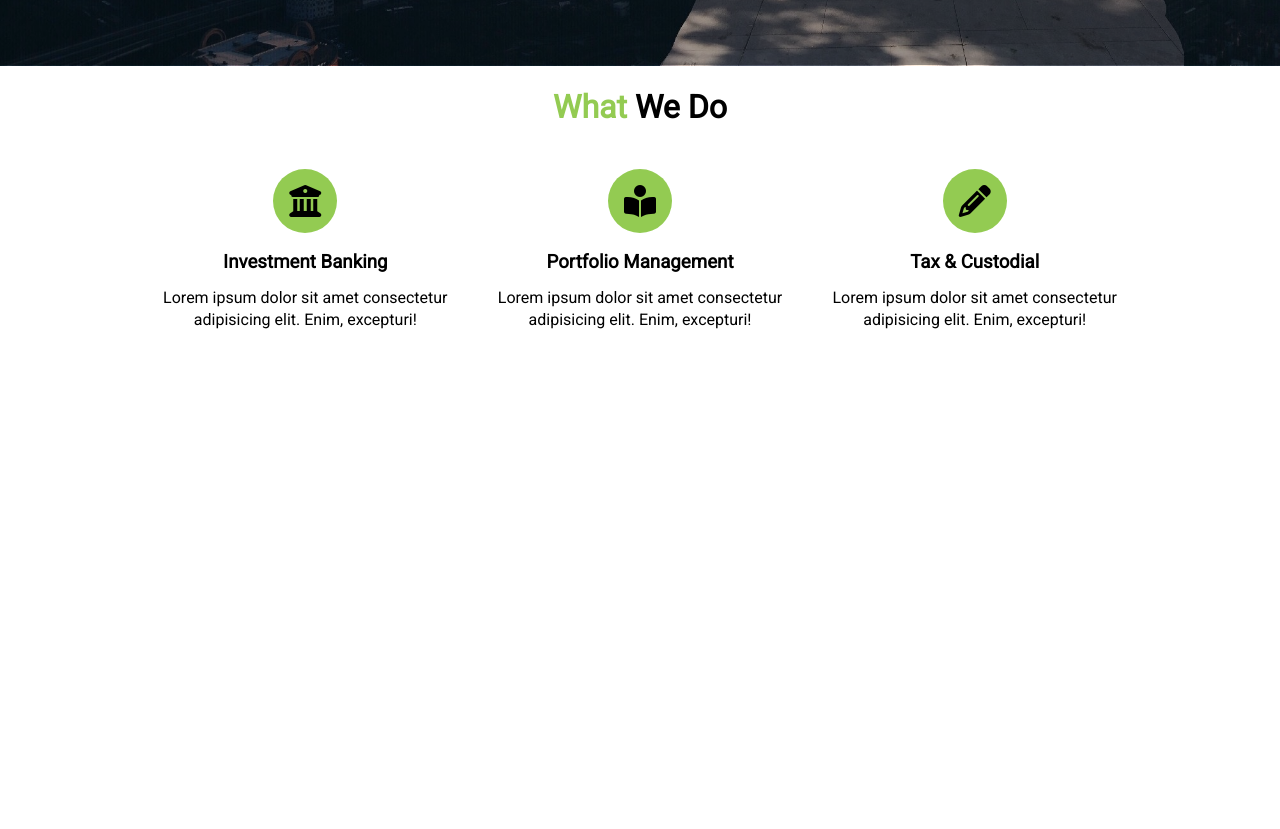
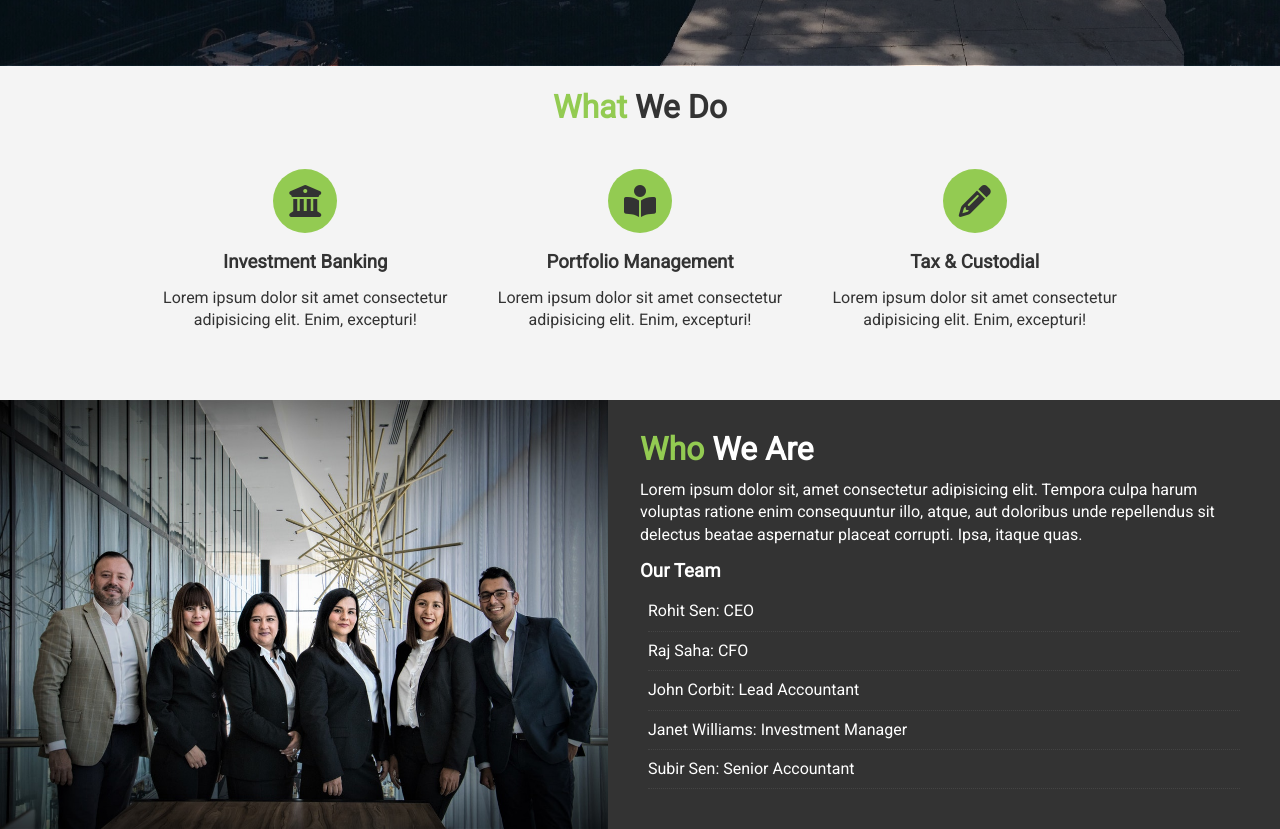
Before and after one commit to rounakbhowmick/Financial-Company-Website, a plain HTML site: page index.html in a window 1280 px wide. Shown: the part 800-1629 px from the top of the page. Before the commit the page ends 1200 px from the top, so only its background shows below. Drawn offline with Linux system fonts and the light colour scheme.

Commit message:
who we are

```diff
--- a/css/style.css
+++ b/css/style.css
@@ -36,6 +36,16 @@ p {
     color: #93cb52;
 }
 
+.bg-light {
+    background: #f4f4f4;
+    color: #333;
+}
+
+.bg-dark {
+    background: #333;
+    color: #fff;
+}
+
 .l-heading {
     font-size: 4rem;
     margin-bottom: 0.75rem;
@@ -65,6 +75,18 @@ p {
     padding: 3rem 0;
 }
 
+.p-1 {
+    padding: 1.5rem;
+}
+
+.p-2 {
+    padding: 2rem;
+}
+
+.p-3 {
+    padding: 3rem;
+}
+
 .btn {
     display: inline-block;
     color: #fff;
@@ -81,6 +103,16 @@ p {
 .btn-dark {
     background: #333;
     color: #fff;
+}
+
+.list {
+    margin: 0.5rem;
+    list-style: none;
+}
+
+.list li {
+    padding: 0.5rem 0;
+    border-bottom: #444 dotted 1px;
 }
 
 /* Navbar */
@@ -154,3 +186,27 @@ p {
     border-radius: 50%;
     margin-bottom: 1rem;
 }
+
+/* Section: Who We Are */
+#who {
+    display: flex;
+}
+
+#who div {
+    flex: 1;
+}
+
+#who .who-img {
+    background: url('../img/people.jpg') no-repeat center center/cover;
+}
+
+/* Section: Clients */
+#clients .items {
+    display: flex;
+}
+
+#clients .items img {
+    display: block;
+    margin: auto;
+    width: 60%;
+}
--- a/index.html
+++ b/index.html
@@ -61,6 +61,25 @@
             </div>
         </div>
     </section>
+    <!-- Section: Who We Are -->
+    <section id="who">
+        <div class="who-img"></div>
+        <div class="who-text bg-dark p-2">
+            <h2 class="m-heading"><span class="text-primary">Who</span> We Are</h2>
+            <p>Lorem ipsum dolor sit, amet consectetur adipisicing elit. Tempora culpa harum voluptas ratione enim
+                consequuntur illo, atque, aut doloribus unde repellendus sit delectus beatae aspernatur placeat
+                corrupti.
+                Ipsa, itaque quas.</p>
+            <h3>Our Team</h3>
+            <ul class="list">
+                <li>Rohit Sen: CEO</li>
+                <li>Raj Saha: CFO</li>
+                <li>John Corbit: Lead Accountant</li>
+                <li>Janet Williams: Investment Manager</li>
+                <li>Subir Sen: Senior Accountant</li>
+            </ul>
+        </div>
+    </section>
     <script src="js/main.js"></script>
     <script src="https://kit.fontawesome.com/8b62f518dd.js" crossorigin="anonymous"></script>
 </body>
```
